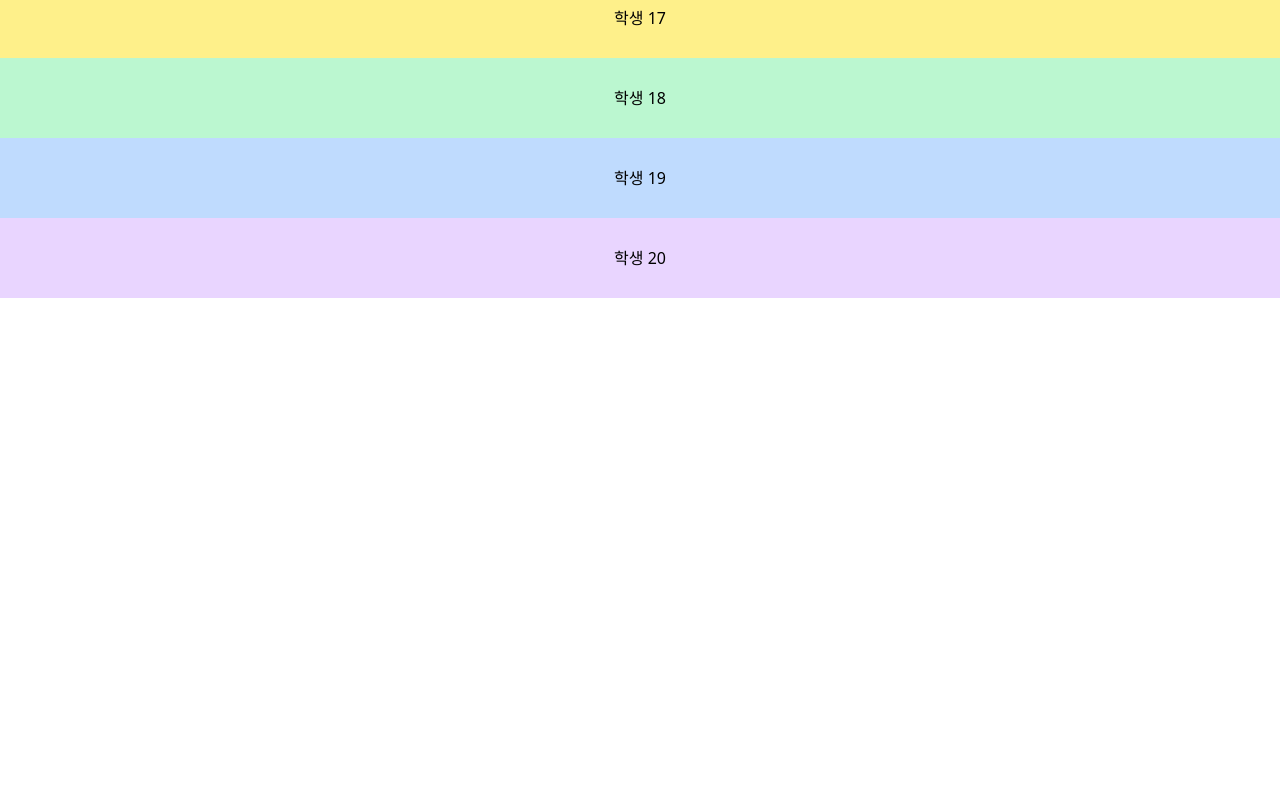
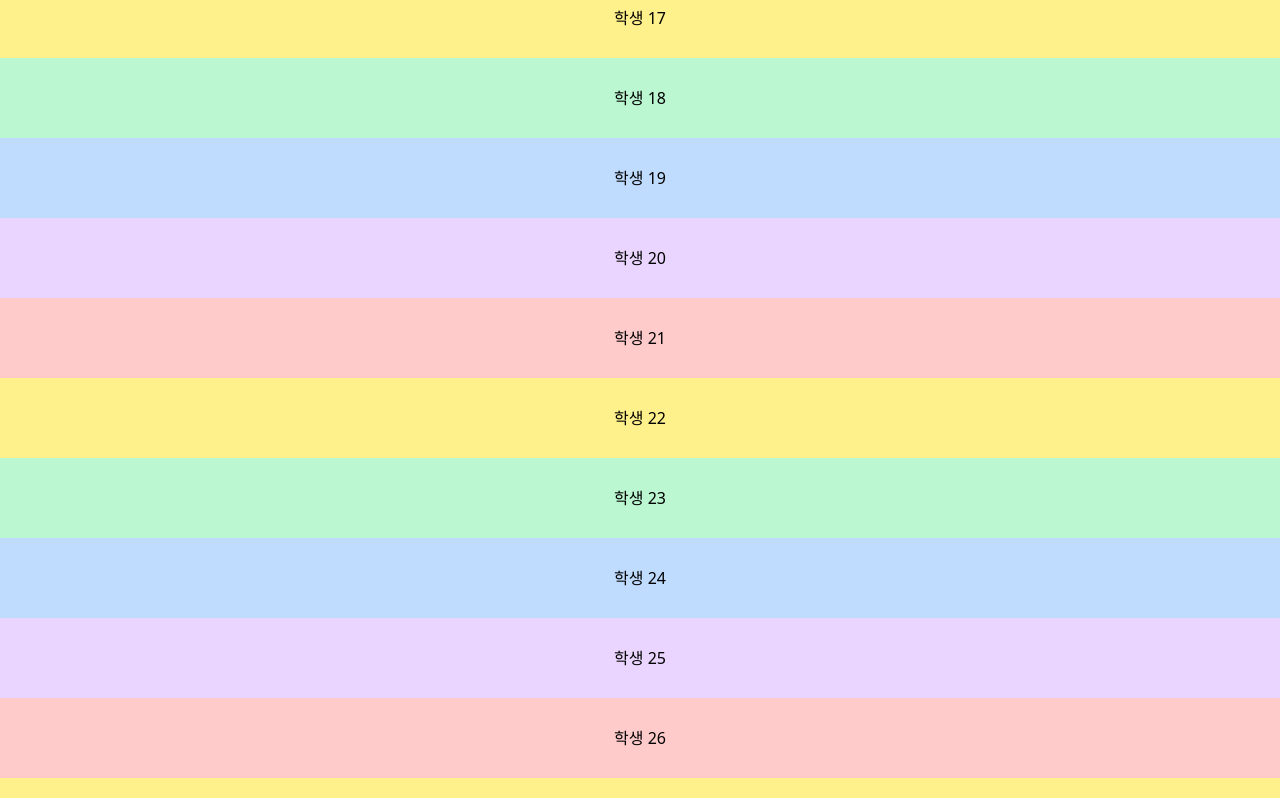
Before and after one commit to socratone/react-component-examples-with-tailwind, a Next.js app: page /infinite-scroll in a window 1280 px wide. Shown: the part 1302-2100 px from the top of the page. Before the commit the page ends 1600 px from the top, so only its background shows below. Built offline with nearby package versions, Linux system fonts and the light colour scheme.

Commit message:
feat: infinite 스크롤 적용

```diff
--- a/src/app/(p-zero)/infinite-scroll/page.tsx
+++ b/src/app/(p-zero)/infinite-scroll/page.tsx
@@ -1,6 +1,7 @@
 'use client';
 
-import { useQuery } from '@tanstack/react-query';
+import { useInfiniteQuery } from '@tanstack/react-query';
+import { useEffect, useRef } from 'react';
 import { Student } from '@/app/api/students/route';
 import { cn } from '@/utils/cn';
 
@@ -24,16 +25,60 @@ const getStudents = async (
   return response.json();
 };
 
+/**
+ * 무한 스크롤 기능이 구현된 페이지 컴포넌트
+ */
 const Page = () => {
-  const { data } = useQuery<Student[]>({
+  // 마지막 요소를 감지하기 위한 ref
+  const observerRef = useRef<HTMLDivElement>(null);
+
+  // useInfiniteQuery를 사용하여 무한 스크롤 구현
+  const { data, fetchNextPage, hasNextPage, isFetchingNextPage, isLoading } =
+    useInfiniteQuery<Student[]>({
       queryKey: ['students'],
-    queryFn: () => getStudents(20, 0),
+      // pageParam을 사용하여 다음 페이지 데이터 요청
+      queryFn: ({ pageParam = 0 }) => getStudents(20, Number(pageParam)),
+      // 다음 페이지 파라미터 계산
+      getNextPageParam: (lastPage, allPages): number | undefined => {
+        // 마지막 페이지가 비어있거나 20개 미만이면 더 이상 데이터가 없음
+        if (lastPage.length === 0 || lastPage.length < 20) return undefined;
+        // 다음 페이지의 offset 계산
+        return allPages.flat().length;
+      },
+      // 초기 페이지 파라미터 설정
+      initialPageParam: 0,
     });
+
+  // Intersection Observer를 사용하여 무한 스크롤 구현
+  useEffect(() => {
+    // rootMargin을 사용하여 요소가 화면에 보이기 전에 미리 로드하도록 설정
+    const observer = new IntersectionObserver(
+      (entries) => {
+        // 관찰 대상이 화면에 보이기 전이라도, 다음 페이지가 있으며, 현재 페이지를 가져오는 중이 아닐 때
+        if (entries[0].isIntersecting && hasNextPage && !isFetchingNextPage) {
+          fetchNextPage(); // 다음 페이지 데이터 요청
+        }
+      },
+      {
+        // rootMargin을 사용하여 요소가 화면 하단에서 400px 전에 미리 로드하도록 설정
+        rootMargin: '0px 0px 400px 0px',
+        threshold: 0, // 요소가 조금이라도 보이면 즉시 콜백 실행
+      }
+    );
+
+    // 관찰 대상 요소가 있으면 관찰 시작
+    if (observerRef.current) {
+      observer.observe(observerRef.current);
+    }
+
+    // 컴포넌트 언마운트 시 관찰 중단
+    return () => observer.disconnect();
+  }, [fetchNextPage, hasNextPage, isFetchingNextPage]);
 
   return (
     <div>
-      {data &&
-        data.map((student: Student, index: number) => (
+      {/* 모든 페이지의 데이터를 flat()으로 평탄화하여 렌더링 */}
+      {data?.pages.flat().map((student: Student, index: number) => (
         <div
           key={student.id}
           className={cn('h-[10vh] flex items-center justify-center', {
@@ -47,6 +92,19 @@ const Page = () => {
           {student.name}
         </div>
       ))}
+
+      {/* 로딩 상태 표시 */}
+      {isLoading && (
+        <div className="p-4 text-center">데이터를 불러오는 중...</div>
+      )}
+
+      {/* 다음 페이지 로딩 상태 표시 */}
+      {isFetchingNextPage && (
+        <div className="p-4 text-center">추가 데이터를 불러오는 중...</div>
+      )}
+
+      {/* 관찰 대상 요소 - 스크롤 시 이 요소가 보이면 다음 페이지 로드 */}
+      <div ref={observerRef} />
     </div>
   );
 };
```
Lines whose indentation alone changed are shown as unchanged.
